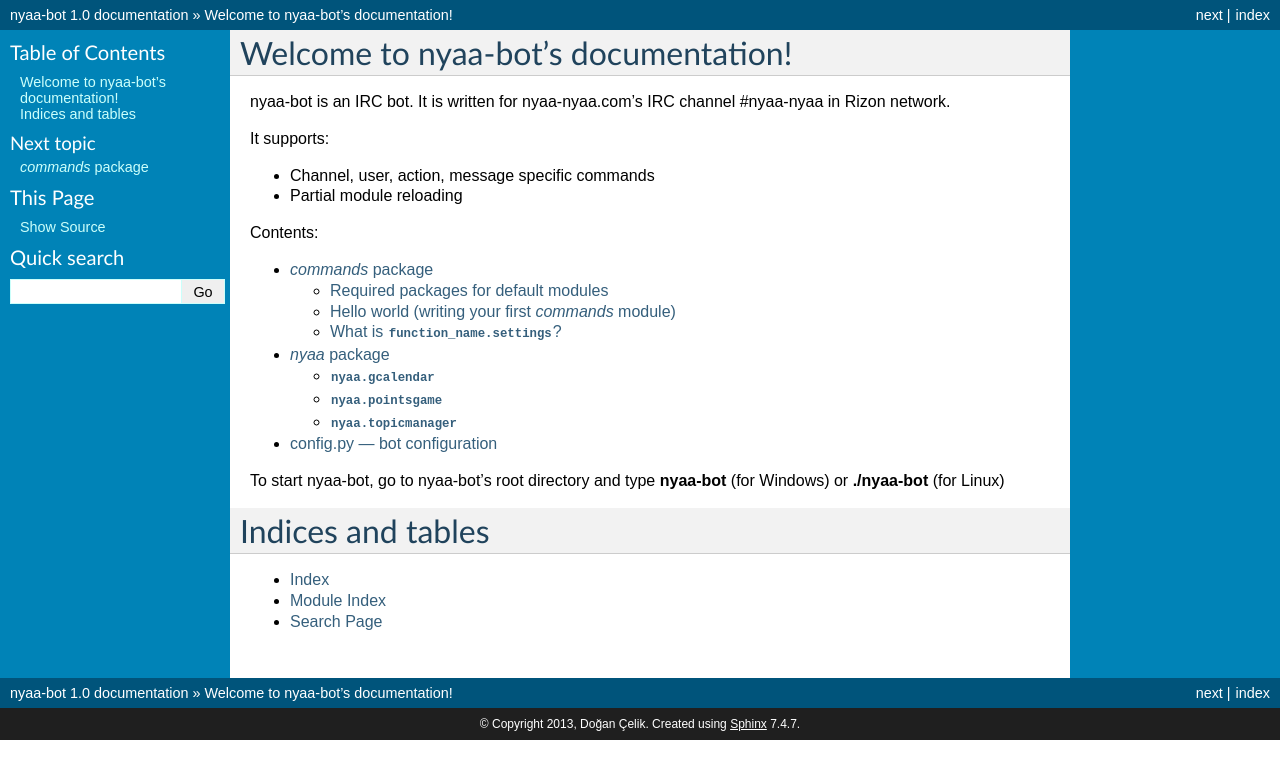
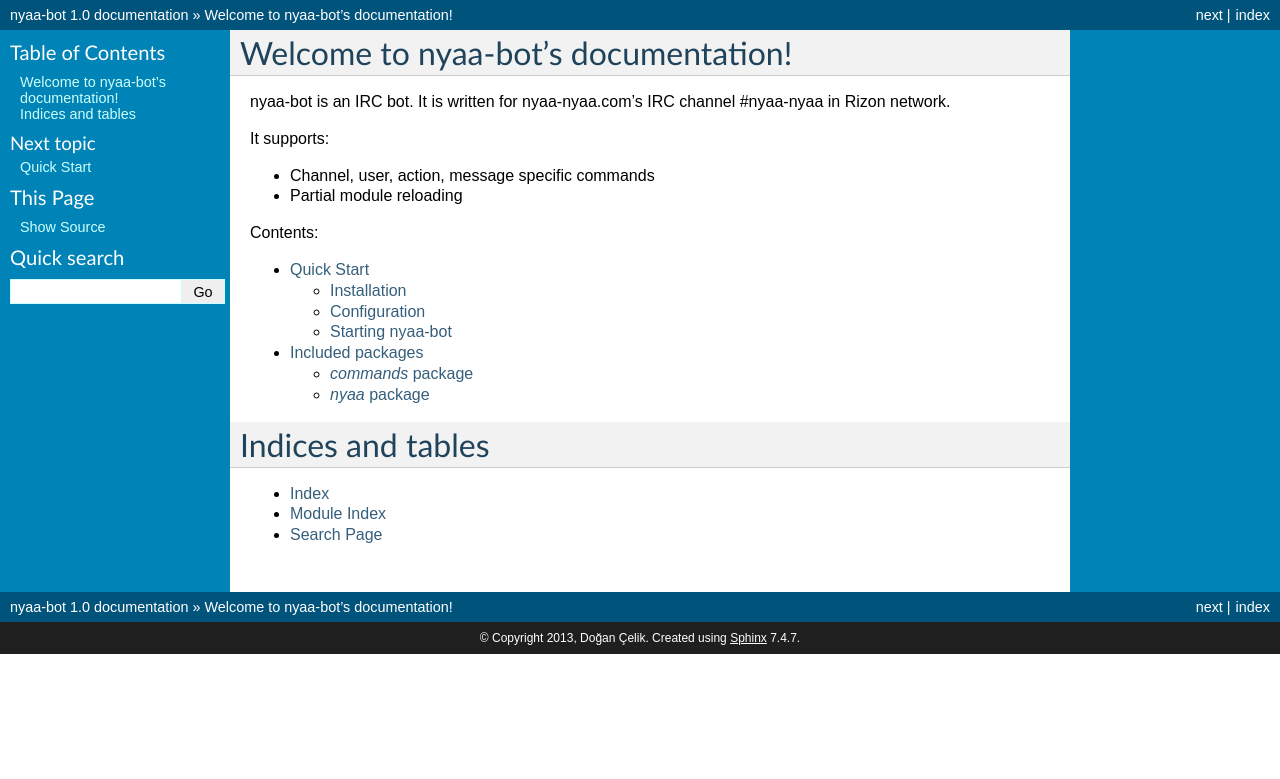
Before and after one commit to dogancelik/nyaa-bot, a Sphinx documentation site: the page built from docs/index.rst, in a window 1280 px wide. Shown: the top 779 px of the page. Built offline with Sphinx 7.4.7, drawn with Linux system fonts in a browser that asks for light colours.

Commit message:
Cleanup, improved docs, corrections

```diff
--- a/docs/index.rst
+++ b/docs/index.rst
@@ -18,11 +18,8 @@
 .. toctree::
    :maxdepth: 2
 
-   commands
-   nyaa
-   config
-
-To start nyaa-bot, go to nyaa-bot's root directory and type :command:`nyaa-bot` (for Windows) or :command:`./nyaa-bot` (for Linux)
+   quickstart
+   packages
 
 Indices and tables
 ==================
--- /dev/null
+++ b/docs/packages.rst
@@ -0,0 +1,7 @@
+Included packages
+=================
+
+.. toctree::
+
+  commands
+  nyaa
--- a/irc.py
+++ b/irc.py
@@ -36,7 +36,7 @@
   def __init__(self):
     self.load_handlers()
     self.irc.add_global_handler("all_events", self.process_messages)
-    self.server.connect (
+    self.server.connect(
       config.NETWORK,
       config.PORT,
       config.NICK,
@@ -155,7 +155,7 @@
             logger.debug("Users: %s - Channels: %s", users, channels)
             if not users == config.USERS.ALL:
               if type(users) is list:
-                if not nick in users:
+                if not nick.lower() in map(lambda x: x.lower(), users):
                   continue
               elif type(users) is int:
                 if users == config.USERS.OP_UP and not isopup:
```
Also changed, not shown: docs/config.rst (deleted, +0 -12 lines), docs/quickstart.rst (added, +55 -0 lines), 5 other files.
